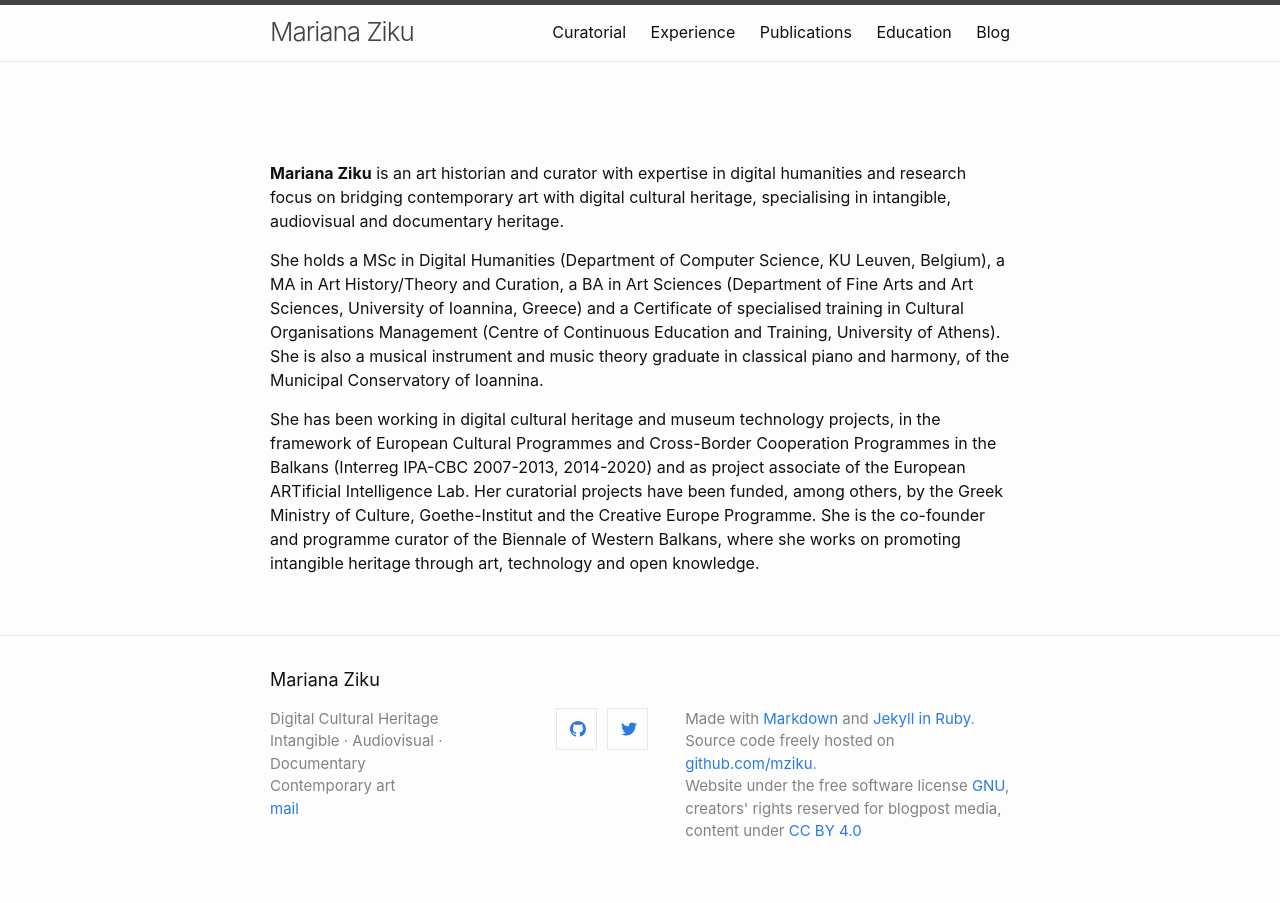
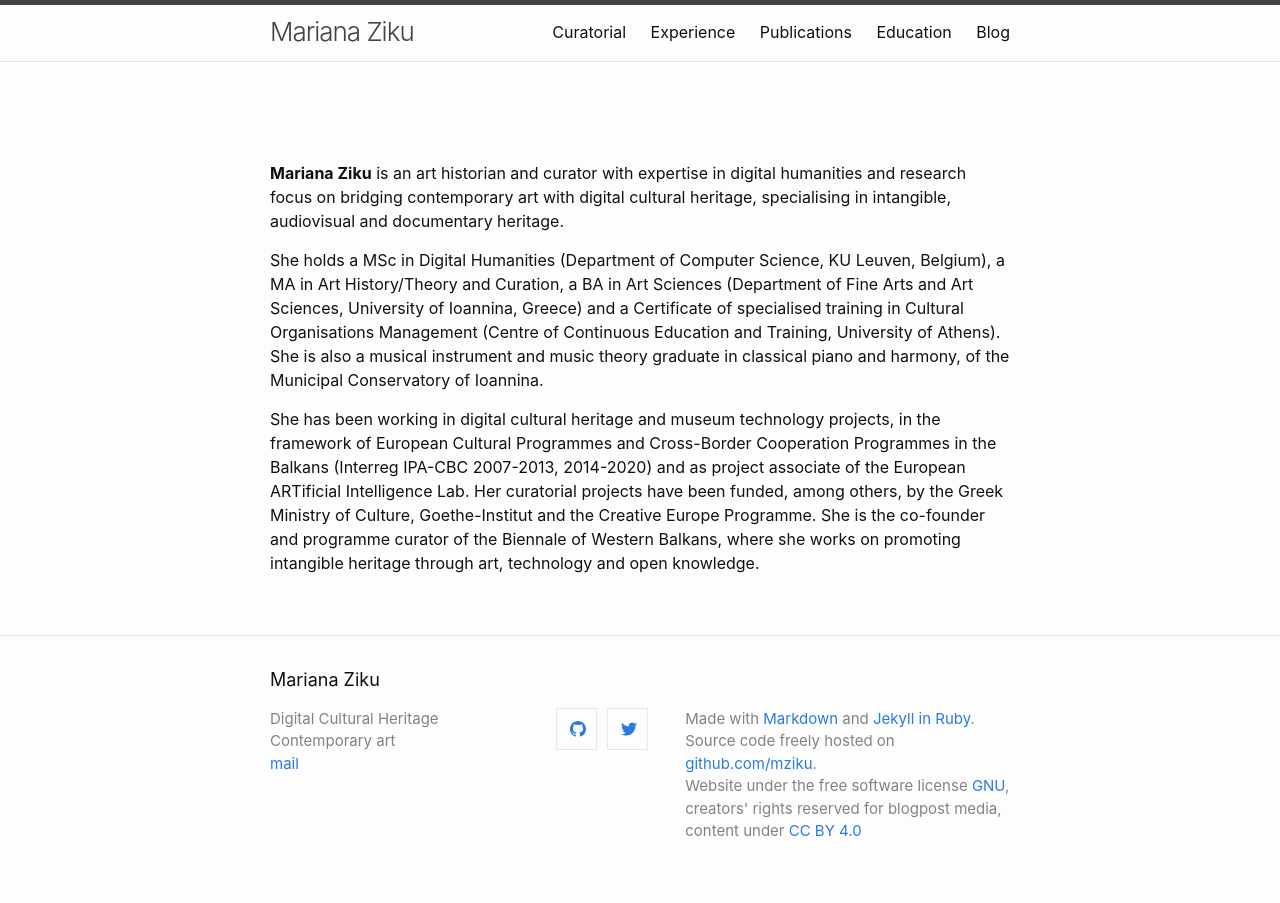
Before and after one commit to mziku/mziku.github.io, a Jekyll site: the page built from index.md, in a window 1280 px wide. Built offline with Jekyll 4.4.1, drawn with Linux system fonts in a browser that asks for light colours.

Commit message:
Update footer.html

```diff
--- a/_includes/footer.html
+++ b/_includes/footer.html
@@ -9,7 +9,6 @@
         <div class="footer-col footer-col-1">
           <ul class="contact-list">
             <li class="p-name">Digital Cultural Heritage</li><li>
-            <li class="p-name">Intangible · Audiovisual · Documentary</li><li>
             <li class="p-name">Contemporary art</li>
             <li><a class="u-email" href="mailto:ziku@mail.com">mail</a></li></ul>
         </div>
```
